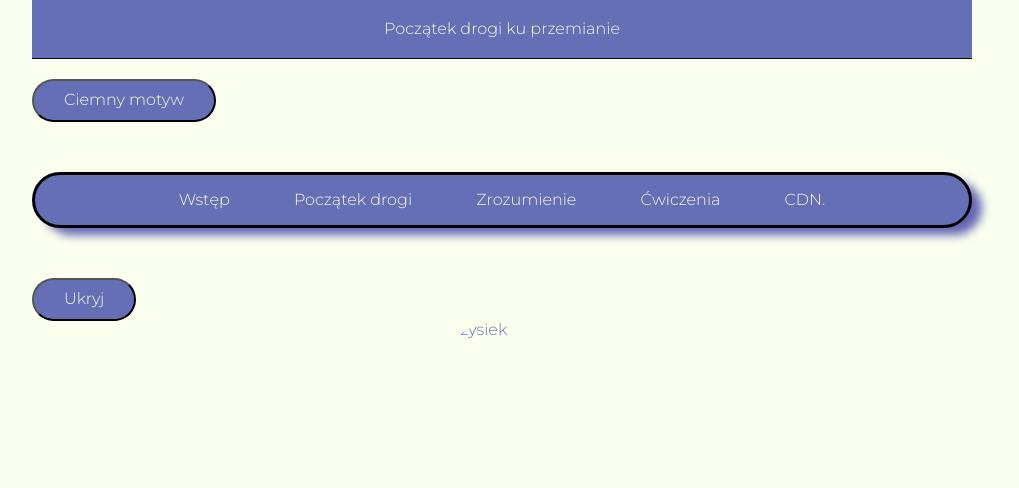
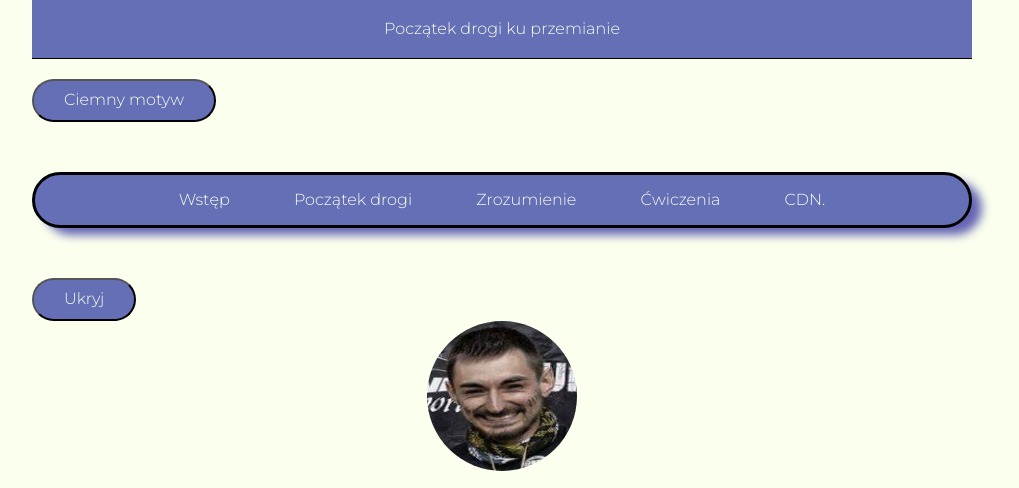
Before and after one commit to Gizmomochu/homeWork4thWeek, a plain HTML site: page index.html in a window 1280 px wide. Shown: the top 488 px of the page, without its empty margins (138-1157 px from the left). Drawn offline with nearby package versions, Linux system fonts and the light colour scheme; the site is published under a folder, as on GitHub Pages, so addresses that start at the root find nothing.

Commit message:
image description change

```diff
--- a/index.html
+++ b/index.html
@@ -41,7 +41,7 @@
     </nav>
     <main>
         <button class="button js-buttonImage">Ukryj</button>
-        <img class="imageChris js-imageChris" src="/img/Krzysiek.JPG" alt="Krzysiek">
+        <img class="imageChris js-imageChris" src="img/Krzysiek.JPG" alt="Krzysiek Jurewicz">
         <h1>Geneza przemiany</h1>
         <section class="section js-section1" id="wstep">
             <h2>Wstęp</h2>
```
